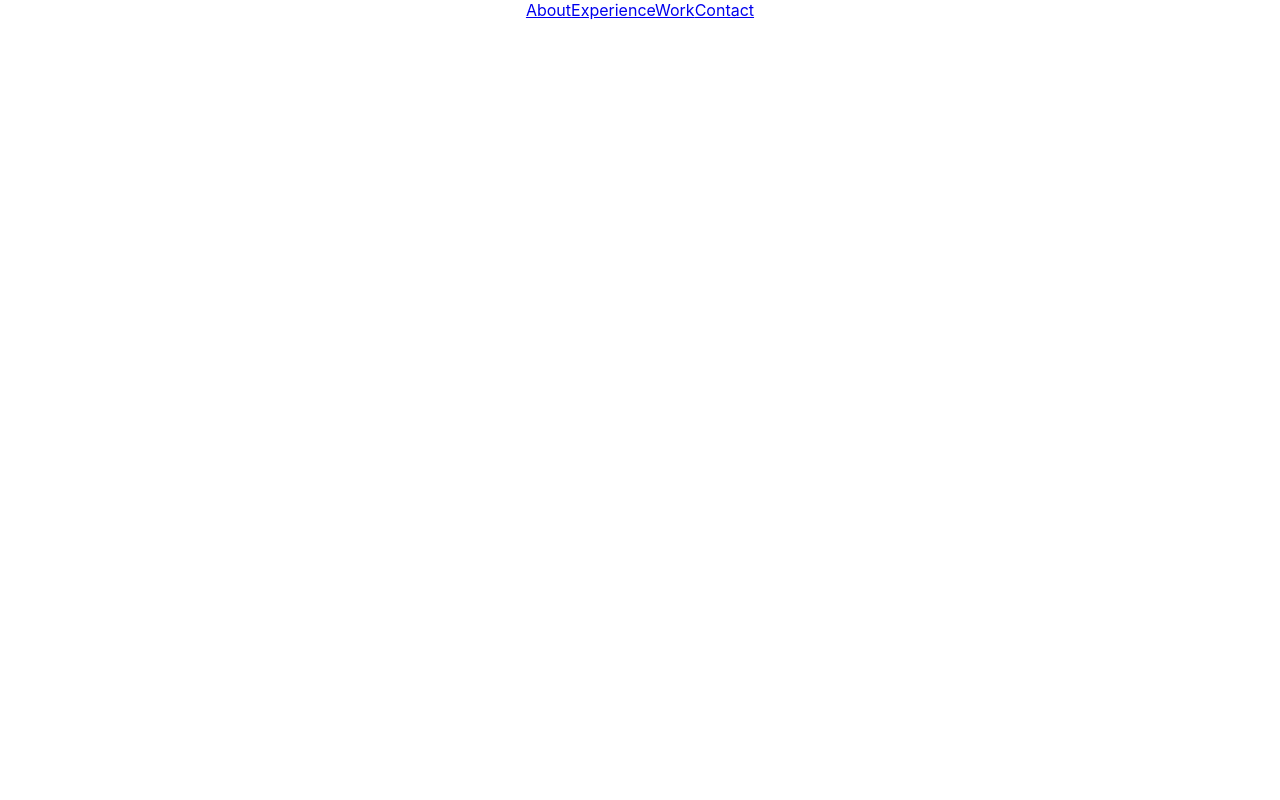
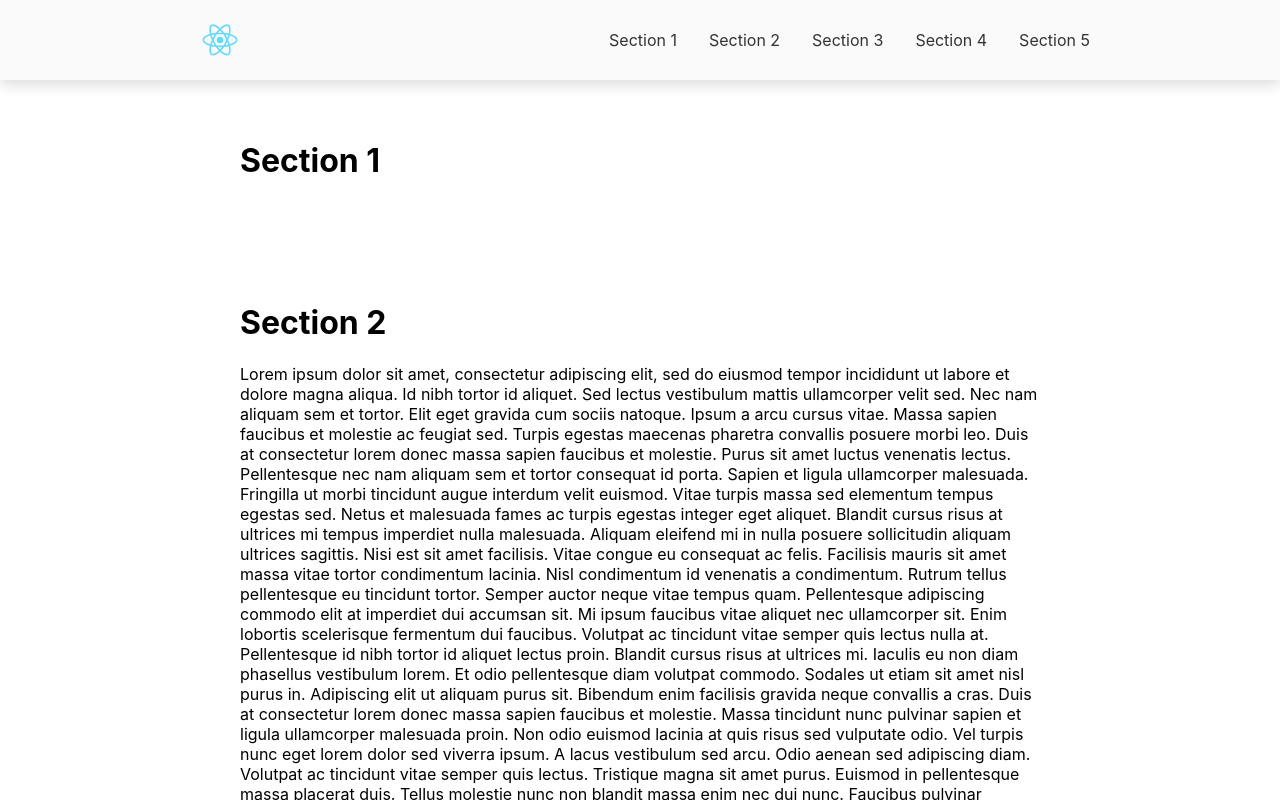
Before and after one commit to LarrySimiyu/portfoliosite, a React (Create React App) app: page / in a window 1280 px wide. Shown: the top 800 px of the page. Built offline with nearby package versions, Linux system fonts and the light colour scheme.

Commit message:
navigation changes

```diff
--- a/package.json
+++ b/package.json
@@ -10,6 +10,7 @@
     "react-dom": "^16.13.1",
     "react-router-dom": "^5.1.2",
     "react-scripts": "3.4.1",
+    "react-scroll": "^1.7.16",
     "reactstrap": "^8.4.1"
   },
   "scripts": {
--- a/src/App.js
+++ b/src/App.js
@@ -1,12 +1,44 @@
 import React from 'react';
 import logo from './logo.svg';
 import '../src/styles/App.css';
-import Navigation from './components/Navigation'
+import Navbar from '../src/components/Navbar.js';
+import Section from '../src/components/Section.js';
+import dummyText from './DummyText.js'
 
 function App() {
   return (
     <div className="App">
-       <Navigation />
+      <Navbar />
+      <Section
+          title="Section 1"
+          // subtitle={dummyText}
+          dark={true}
+          id="section1"
+        ><div>hello</div></Section>
+        <Section
+          title="Section 2"
+          subtitle={dummyText}
+          dark={false}
+          id="section2"
+        />
+        <Section
+          title="Section 3"
+          subtitle={dummyText}
+          dark={true}
+          id="section3"
+        />
+        <Section
+          title="Section 4"
+          subtitle={dummyText}
+          dark={false}
+          id="section4"
+        />
+        <Section
+          title="Section 5"
+          subtitle={dummyText}
+          dark={true}
+          id="section5"
+        />
 
     </div>
   );
--- /dev/null
+++ b/src/DummyText.js
@@ -0,0 +1,7 @@
+const dummyText = `Lorem ipsum dolor sit amet, consectetur adipiscing elit, sed do eiusmod tempor incididunt ut labore et dolore magna aliqua. Id nibh tortor id aliquet. Sed lectus vestibulum mattis ullamcorper velit sed. Nec nam aliquam sem et tortor. Elit eget gravida cum sociis natoque. Ipsum a arcu cursus vitae. Massa sapien faucibus et molestie ac feugiat sed. Turpis egestas maecenas pharetra convallis posuere morbi leo. Duis at consectetur lorem donec massa sapien faucibus et molestie. Purus sit amet luctus venenatis lectus. Pellentesque nec nam aliquam sem et tortor consequat id porta. Sapien et ligula ullamcorper malesuada. Fringilla ut morbi tincidunt augue interdum velit euismod. Vitae turpis massa sed elementum tempus egestas sed. Netus et malesuada fames ac turpis egestas integer eget aliquet. Blandit cursus risus at ultrices mi tempus imperdiet nulla malesuada. Aliquam eleifend mi in nulla posuere sollicitudin aliquam ultrices sagittis.
+Nisi est sit amet facilisis. Vitae congue eu consequat ac felis. Facilisis mauris sit amet massa vitae tortor condimentum lacinia. Nisl condimentum id venenatis a condimentum. Rutrum tellus pellentesque eu tincidunt tortor. Semper auctor neque vitae tempus quam. Pellentesque adipiscing commodo elit at imperdiet dui accumsan sit. Mi ipsum faucibus vitae aliquet nec ullamcorper sit. Enim lobortis scelerisque fermentum dui faucibus. Volutpat ac tincidunt vitae semper quis lectus nulla at.
+Pellentesque id nibh tortor id aliquet lectus proin. Blandit cursus risus at ultrices mi. Iaculis eu non diam phasellus vestibulum lorem. Et odio pellentesque diam volutpat commodo. Sodales ut etiam sit amet nisl purus in. Adipiscing elit ut aliquam purus sit. Bibendum enim facilisis gravida neque convallis a cras. Duis at consectetur lorem donec massa sapien faucibus et molestie. Massa tincidunt nunc pulvinar sapien et ligula ullamcorper malesuada proin. Non odio euismod lacinia at quis risus sed vulputate odio. Vel turpis nunc eget lorem dolor sed viverra ipsum. A lacus vestibulum sed arcu.
+Odio aenean sed adipiscing diam. Volutpat ac tincidunt vitae semper quis lectus. Tristique magna sit amet purus. Euismod in pellentesque massa placerat duis. Tellus molestie nunc non blandit massa enim nec dui nunc. Faucibus pulvinar elementum integer enim neque volutpat ac tincidunt vitae. Tempus quam pellentesque nec nam aliquam sem et tortor consequat. Ac felis donec et odio pellentesque diam volutpat commodo sed. Orci sagittis eu volutpat odio. Purus faucibus ornare suspendisse sed nisi lacus. Nulla facilisi etiam dignissim diam quis enim lobortis scelerisque. Habitant morbi tristique senectus et netus et. Porta non pulvinar neque laoreet suspendisse. Nunc scelerisque viverra mauris in aliquam sem fringilla ut morbi. Tellus integer feugiat scelerisque varius. Pulvinar pellentesque habitant morbi tristique senectus et netus et malesuada. Pharetra et ultrices neque ornare aenean euismod. Proin sagittis nisl rhoncus mattis rhoncus.
+Nisi quis eleifend quam adipiscing vitae. Eget mauris pharetra et ultrices neque ornare aenean euismod elementum. Non arcu risus quis varius quam quisque id diam. Pharetra magna ac placerat vestibulum. Lobortis feugiat vivamus at augue eget arcu dictum varius duis. Sed id semper risus in hendrerit gravida. Ultrices eros in cursus turpis massa. Non tellus orci ac auctor augue mauris augue. Arcu vitae elementum curabitur vitae nunc. Convallis a cras semper auctor neque vitae tempus quam. Varius quam quisque id diam vel.`;
+
+export default dummyText;
--- /dev/null
+++ b/src/components/Navbar.js
@@ -0,0 +1,87 @@
+import React, { Component } from "react";
+import logo from "../logo.svg";
+import { Link, animateScroll as scroll } from "react-scroll";
+
+export default class Navbar extends Component {
+
+  scrollToTop = () => {
+    scroll.scrollToTop();
+  };
+
+  render() {
+    return (
+      <nav className="nav" id="navbar">
+        <div className="nav-content">
+          <img
+            src={logo}
+            className="nav-logo"
+            alt="Logo"
+            onClick={this.scrollToTop}
+          />
+          <ul className="nav-items">
+            <li className="nav-item">
+              <Link
+                activeClass="active"
+                to="section1"
+                spy={true}
+                smooth={true}
+                offset={-70}
+                duration={500}
+              >
+                Section 1
+              </Link>
+            </li>
+            <li className="nav-item">
+              <Link
+                activeClass="active"
+                to="section2"
+                spy={true}
+                smooth={true}
+                offset={-70}
+                duration={500}
+              >
+                Section 2
+              </Link>
+            </li>
+            <li className="nav-item">
+              <Link
+                activeClass="active"
+                to="section3"
+                spy={true}
+                smooth={true}
+                offset={-70}
+                duration={500}
+              >
+                Section 3
+              </Link>
+            </li>
+            <li className="nav-item">
+              <Link
+                activeClass="active"
+                to="section4"
+                spy={true}
+                smooth={true}
+                offset={-70}
+                duration={500}
+              >
+                Section 4
+              </Link>
+            </li>
+            <li className="nav-item">
+              <Link
+                activeClass="active"
+                to="section5"
+                spy={true}
+                smooth={true}
+                offset={-70}
+                duration={500}
+              >
+                Section 5
+              </Link>
+            </li>
+          </ul>
+        </div>
+      </nav>
+    );
+  }
+}
--- a/src/components/Navigation.js
+++ /dev/null
@@ -1,22 +0,0 @@
-import React, { Component } from 'react';
-import { withRouter, NavLink } from 'react-router-dom';
-
-import '../styles/App.css'
-
-class Navigation extends Component {
-    state = {  }
-    render() {
-        return (
-            <nav>
-                <div className="nav-wrapper">
-                    <NavLink className="navigationLink" to="/">About</NavLink>
-                    <NavLink className="navigationLink" to="/experience">Experience</NavLink>
-                    <NavLink className="navigationLink" to="/work">Work</NavLink>
-                    <NavLink className="navigationLink" to="/contact">Contact</NavLink>
-                </div>
-            </nav>
-         );
-    }
-}
-
-export default withRouter(Navigation);
--- /dev/null
+++ b/src/components/Section.js
@@ -0,0 +1,13 @@
+
+import React from "react";
+
+export default function Section({ title, subtitle, dark, id }) {
+  return (
+    <div className={"section"}>
+      <div className="section-content" id={id}>
+        <h1>{title}</h1>
+        <p>{subtitle}</p>
+      </div>
+    </div>
+  );
+}
--- a/src/styles/App.css
+++ b/src/styles/App.css
@@ -1,40 +1,58 @@
-.App {
-  text-align: center;
+:root {
+  --off-white: #fafafa;
+}
+.nav {
+  background-color: var(--off-white);
+  position: sticky;
+  top: 0px;
+  width: 100%;
+  height: 80px;
+  z-index: 1000;
+  box-shadow: 0 4px 14px 0 rgba(0, 0, 0, 0.15);
+
 }
 
-.App-logo {
-  height: 40vmin;
-  pointer-events: none;
+.nav-logo {
+  height: 60px;
+  width: 60px;
 }
 
-@media (prefers-reduced-motion: no-preference) {
-  .App-logo {
-    animation: App-logo-spin infinite 20s linear;
-  }
+.nav-logo:hover {
+  cursor: pointer;
 }
 
-.App-header {
-  background-color: #282c34;
-  min-height: 100vh;
+.nav .nav-content {
+  max-width: 900px;
+  padding: 0rem 3rem;
+  margin: 0 auto;
   display: flex;
-  flex-direction: column;
+  justify-content: space-between;
   align-items: center;
-  justify-content: center;
-  font-size: calc(10px + 2vmin);
+  height: 100%;
+}
+
+.nav-item {
+  display: inline;
+  margin-left: 2rem;
+  color: #333;
+}
+
+.nav-item:hover {
+  color: black;
+  cursor: pointer;
+}
+
+.section {
+
+}
+
+.section-dark {
+  background: #333;
   color: white;
 }
 
-.App-link {
-  color: #61dafb;
+.section-content {
+  max-width: 800px;
+  margin: 0 auto;
+  padding: 40px;
 }
-
-@keyframes App-logo-spin {
-  from {
-    transform: rotate(0deg);
-  }
-  to {
-    transform: rotate(360deg);
-  }
-}
-
-@import './nav.css'
--- a/src/styles/nav.css
+++ /dev/null
@@ -1,23 +0,0 @@
-.nav-bar {
-    background-color: #333;
-    position: fixed;
-    top: -50px;
-    width: 100%;
-    display: block;
-    transition: top 0.3s;
-}
-
-.navigationLink {
-    float: left;
-    display: block;
-    color: #f2f2f2;
-    text-align: center;
-    padding: 15px;
-    text-decoration: none;
-    font-size: 17px;
-}
-
-.navigationLink:hover {
-    background-color: #ddd;
-    color: black;
-}
```
Also changed, not shown: src/redReactLogo.png (added), 1 other file (tests, documents, lock files or other folders).
